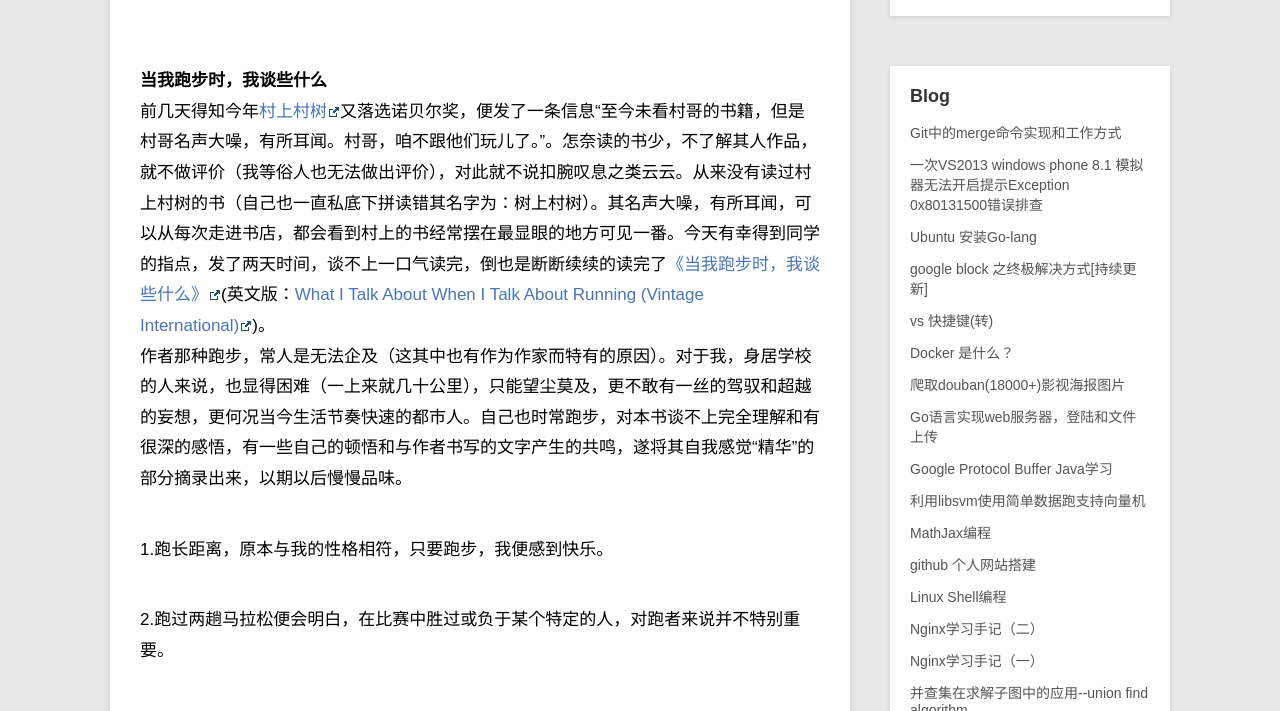
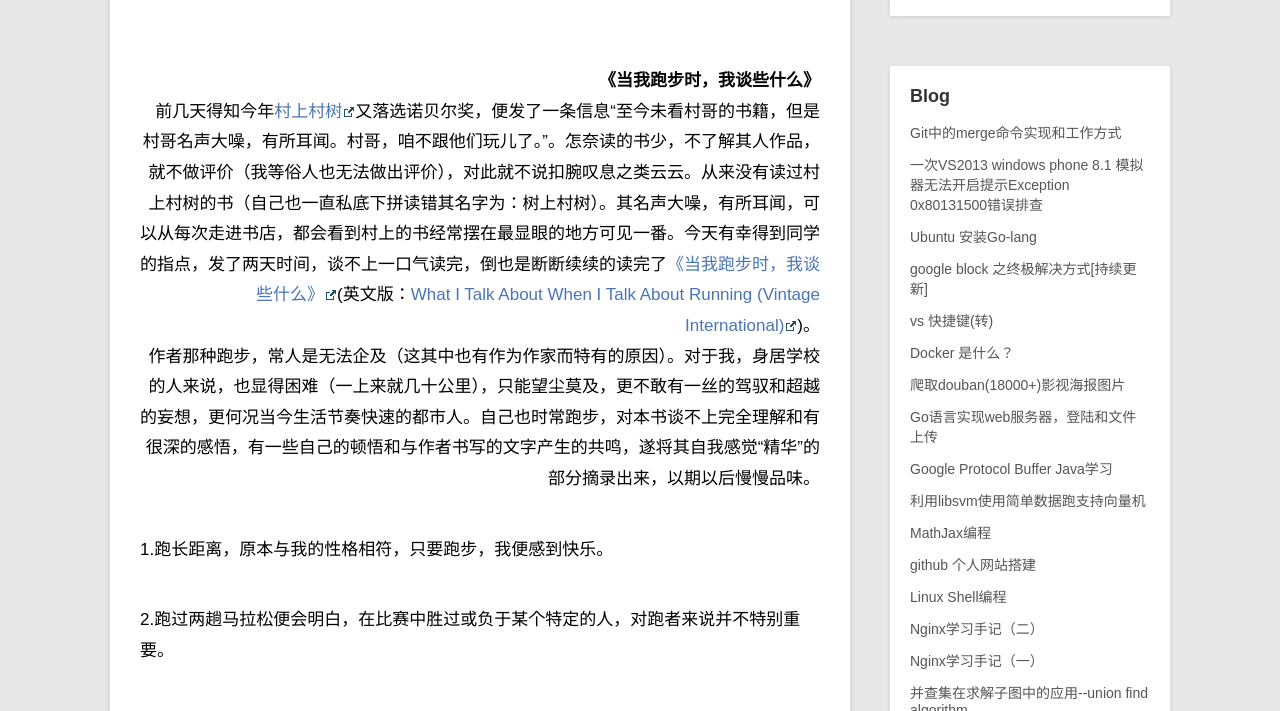
Before and after one commit to swinghu/swinghu.github.com, a Jekyll site: the page built from _posts/opinion/2014-10-14-What-I-Talk-About-When-I-Talk-About-Running.html, in a window 1280 px wide and 900 px high, cut to the strip 189-900 px from the top of the window. Built offline with Jekyll 4.4.1, drawn with Linux system fonts in a browser that asks for light colours.

Commit message:
add new article

```diff
--- a/_posts/opinion/2014-10-14-What-I-Talk-About-When-I-Talk-About-Running.html
+++ b/_posts/opinion/2014-10-14-What-I-Talk-About-When-I-Talk-About-Running.html
@@ -95,7 +95,7 @@ description: 《当我跑步时，我谈些什么》读后感。
 </style>
 </head>
 <body>
-<p><strong>当我跑步时，我谈些什么</strong><br>
+<p align="right"><strong>《当我跑步时，我谈些什么》</strong><br>
 前几天得知今年<a href="http://www.cunshang.net">村上村树</a>又落选诺贝尔奖，便发了一条信息“至今未看村哥的书籍，但是村哥名声大噪，有所耳闻。村哥，咱不跟他们玩儿了。”。怎奈读的书少，不了解其人作品，就不做评价（我等俗人也无法做出评价），对此就不说扣腕叹息之类云云。从来没有读过村上村树的书（自己也一直私底下拼读错其名字为：树上村树）。其名声大噪，有所耳闻，可以从每次走进书店，都会看到村上的书经常摆在最显眼的地方可见一番。今天有幸得到同学的指点，发了两天时间，谈不上一口气读完，倒也是断断续续的读完了<a href="http://www.amazon.cn/%E5%BD%93%E6%88%91%E8%B0%88%E8%B7%91%E6%AD%A5%E6%97%B6%E6%88%91%E8%B0%88%E4%BA%9B%E4%BB%80%E4%B9%88-%E6%9D%91%E4%B8%8A%E6%98%A5%E6%A0%91/dp/B003SRJ8KA/ref=sr_1_1?ie=UTF8&amp;qid=1413275202&amp;sr=8-1&amp;keywords=%E5%BD%93%E6%88%91%E8%B7%91%E6%AD%A5%E6%97%B6%EF%BC%8C%E6%88%91%E8%B0%88%E4%BA%9B%E4%BB%80%E4%B9%88">《当我跑步时，我谈些什么》</a>(英文版：<a href="http://www.amazon.com/gp/product/0307389839/ref=pd_lpo_sbs_dp_ss_2?pf_rd_p=1944687422&amp;pf_rd_s=lpo-top-stripe-1&amp;pf_rd_t=201&amp;pf_rd_i=7544247686&amp;pf_rd_m=ATVPDKIKX0DER&amp;pf_rd_r=06M5V4QPZKTKVDS85992">What I Talk About When I Talk About Running (Vintage International)</a>)。<br>
 作者那种跑步，常人是无法企及（这其中也有作为作家而特有的原因）。对于我，身居学校的人来说，也显得困难（一上来就几十公里），只能望尘莫及，更不敢有一丝的驾驭和超越的妄想，更何况当今生活节奏快速的都市人。自己也时常跑步，对本书谈不上完全理解和有很深的感悟，有一些自己的顿悟和与作者书写的文字产生的共鸣，遂将其自我感觉“精华”的部分摘录出来，以期以后慢慢品味。</p>
 
```
